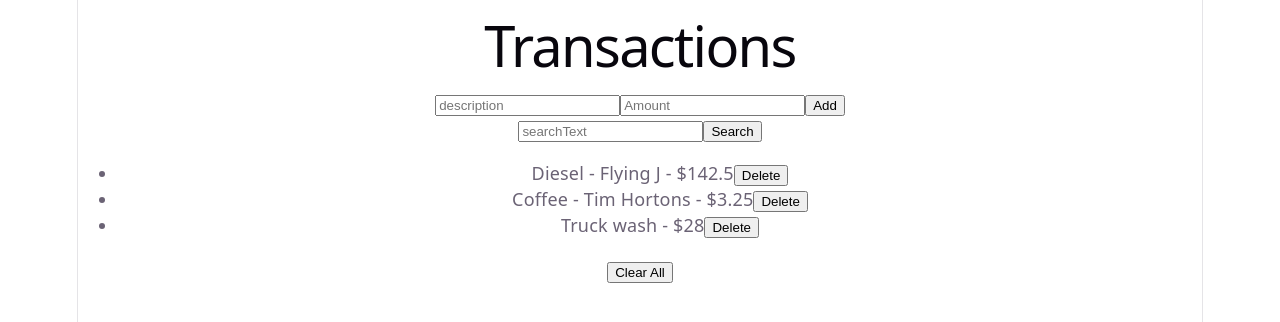
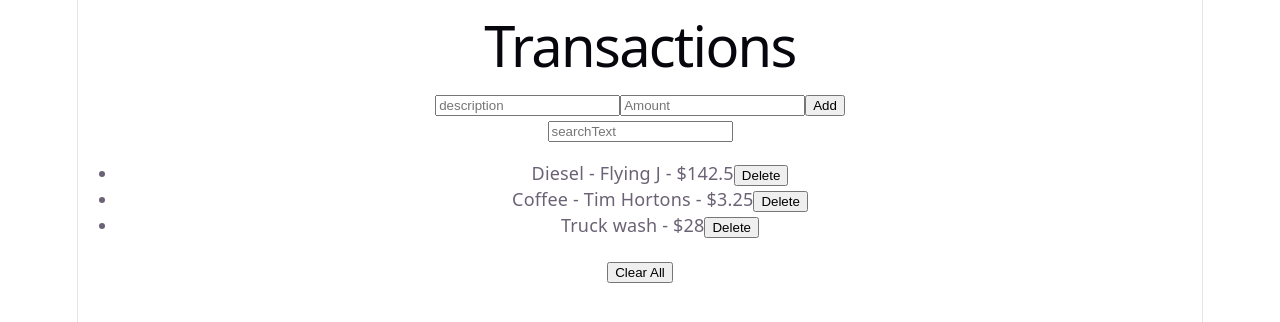
Before and after one commit to eskhaira/finance-tracker, a React (Vite) app: page / in a window 1280 px wide. Shown: the top 322 px of the page. Built offline with nearby package versions, Linux system fonts and the light colour scheme.

Commit message:
Solo Build P1L4 Complete

```diff
--- a/src/App.tsx
+++ b/src/App.tsx
@@ -46,14 +46,9 @@ function App() {
     setDescription("");
     setAmount("");
   }
-
-  function handleSearch() {
-    const newTransaction = transactions.filter(
-      (t) => t.description == searchText,
-    );
-    setTransactions(newTransaction);
-    setSearchText("");
-  }
+  const filteredTransactions = transactions.filter((t) =>
+    t.description.includes(searchText),
+  );
 
   return (
     <div>
@@ -78,10 +73,9 @@ function App() {
           value={searchText}
           onChange={(e) => setSearchText(e.target.value)}
         />
-        <button onClick={() => handleSearch()}>Search</button>
       </p>
       <ul>
-        {transactions.map((transaction) => (
+        {filteredTransactions.map((transaction) => (
           <Transaction
             key={transaction.id}
             id={transaction.id}
```
